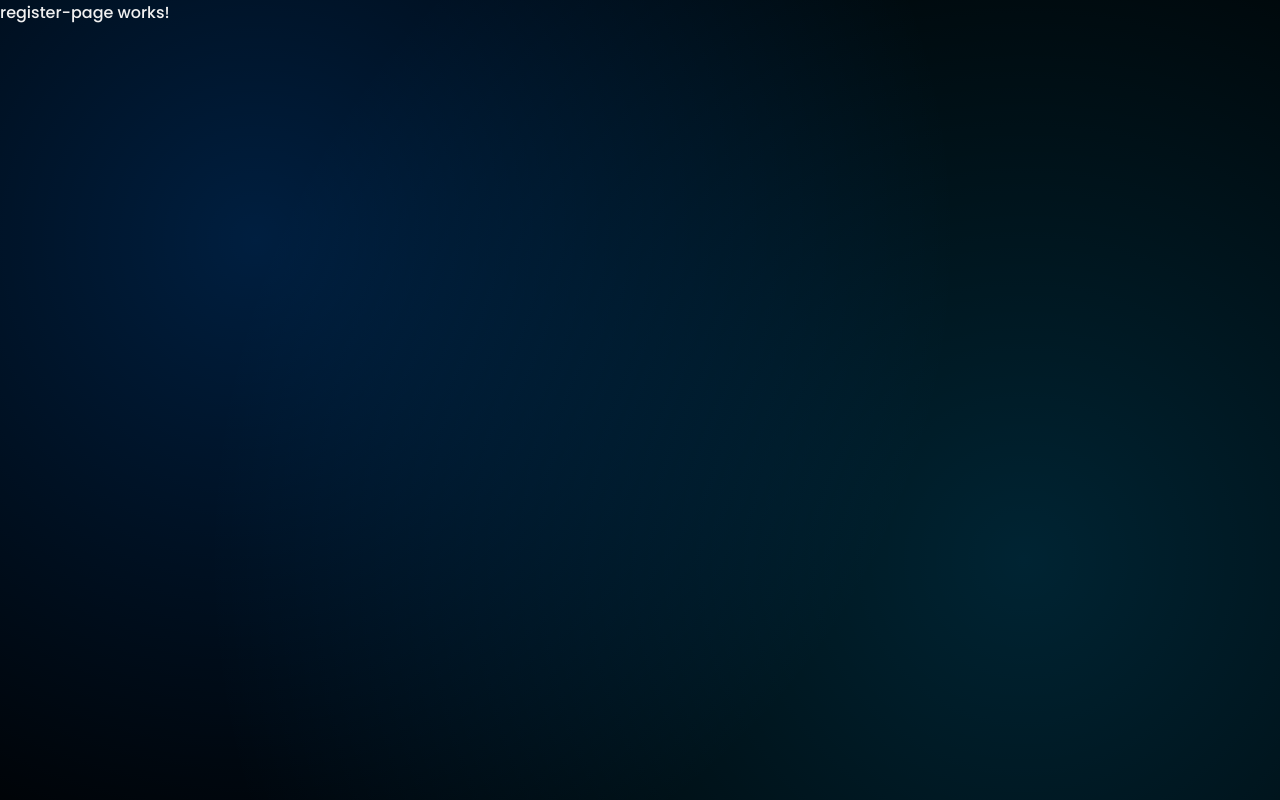
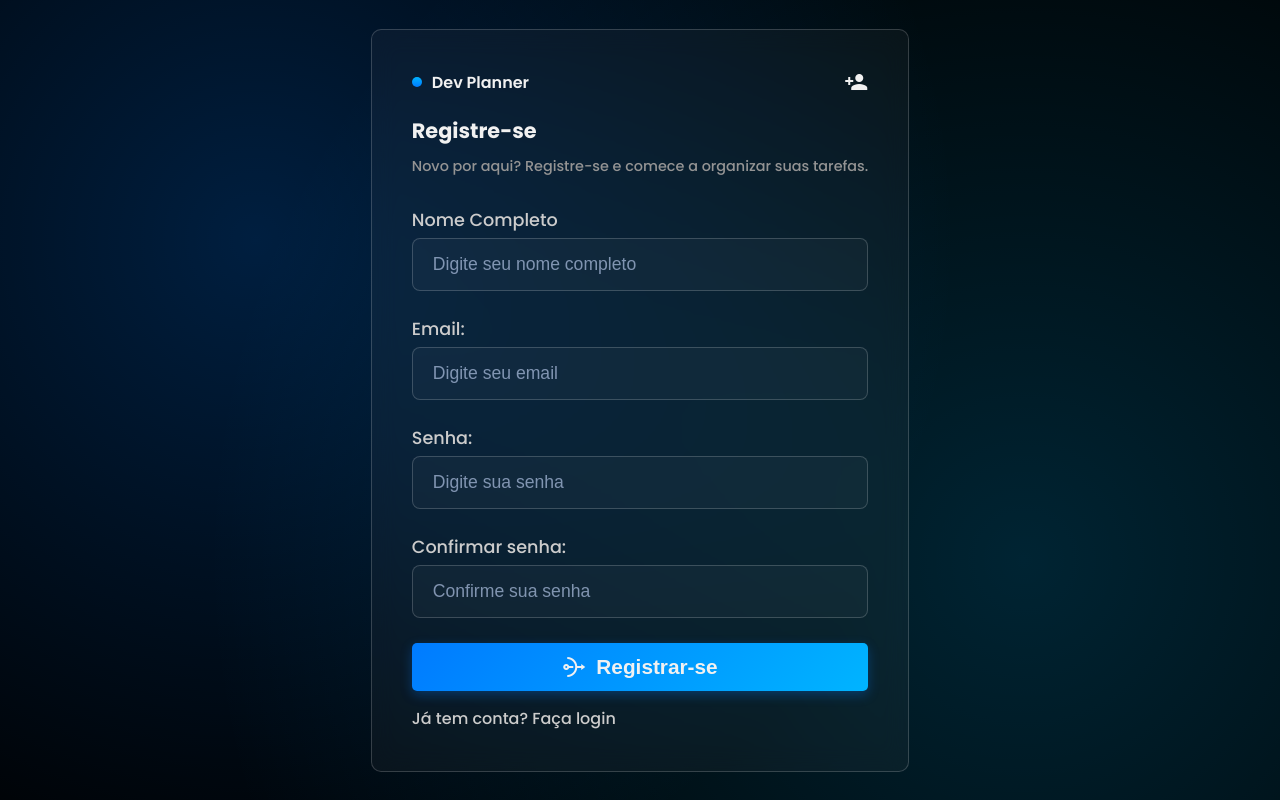
Before and after one commit to RodriguesGS/DevPlanner, an Angular app: page /register in a window 1280 px wide. Built offline with nearby package versions, Linux system fonts and the light colour scheme.

Commit message:
feat: add tela de registre-se

```diff
--- /dev/null
+++ b/src/app/features/auth/ui/forgot-password/forgot-password.component.html
@@ -0,0 +1 @@
+<p>forgot-password works!</p>
--- a/src/app/features/auth/ui/register-page/register-page.component.html
+++ b/src/app/features/auth/ui/register-page/register-page.component.html
@@ -1 +1,55 @@
-<p>register-page works!</p>
+<div class="container">
+    <header class="register-header">
+        <div class="header">
+            <span class="circle-header"></span>
+            <h1>Dev Planner</h1>
+        </div>
+        <mat-icon class="icon">person_add</mat-icon>
+    </header>
+
+    <h2 class="login-subtitle">Registre-se</h2>
+
+    <p class="text-info">Novo por aqui? Registre-se e comece a organizar suas tarefas.</p>
+
+    <form class="forms">
+        <label for="fullName">Nome Completo</label>
+        <input
+            type="text"
+            id="fullName"
+            placeholder="Digite seu nome completo"
+            required
+            >
+
+        <label for="email">Email:</label>
+        <input
+            type="email"
+            id="email"
+            placeholder="Digite seu email"
+            required
+            autocomplete="email">
+
+        <label for="password">Senha:</label>
+        <input
+            type="password"
+            id="password"
+            placeholder="Digite sua senha"
+            required
+            autocomplete="current-password">
+
+        <label for="confirmPassword">Confirmar senha:</label>
+        <input
+            type="password"
+            id="confirmPassword"
+            placeholder="Confirme sua senha"
+            required>
+
+        <button class="btn-forms">
+            <mat-icon>nat</mat-icon>
+            <span>Registrar-se</span>
+        </button>
+    </form>
+
+    <nav class="links">
+        <a routerLink="/login">Já tem conta? Faça login</a>
+    </nav>
+</div>
--- a/src/app/features/auth/ui/register-page/register-page.component.scss
+++ b/src/app/features/auth/ui/register-page/register-page.component.scss
@@ -0,0 +1,124 @@
+:host {
+    display: flex;
+    flex-direction: column;
+    align-items: center;
+    justify-content: center;
+    height: 100vh;
+
+    .container {
+        background: rgba(148, 148, 148, 0.06);
+        backdrop-filter: blur(12px);
+        border: 1px solid rgba(255, 255, 255, 0.18);
+        padding: 40px;
+        border-radius: 10px;
+
+        .register-header {
+            display: flex;
+            align-items: center;
+            justify-content: space-between;
+
+            .header {
+                display: flex;
+                align-items: center;
+                gap: 10px;
+
+                .circle-header {
+                    background: linear-gradient(to top, rgb(0, 123, 255), rgb(0, 179, 255));
+                    width: 10px;
+                    height: 10px;
+                    border-radius: 50%;
+                }
+
+                h1 {
+                    font-size: 1rem;
+                    font-weight: 600;
+                }
+            }
+
+            .icon { font-size: 1.5rem; }
+        }
+
+        .login-subtitle {
+            margin-top: 20px;
+            font-size: 1.3rem;
+        }
+
+        .text-info {
+            margin-top: 10px;
+            font-size: 0.9rem;
+            color: #949494;
+        }
+
+        .forms {
+            padding-top: 30px;
+
+            label {
+                display: block;
+                font-size: 1.1rem;
+                color: #ccc;
+            }
+
+            input {
+                width: 100%;
+                background: rgba(255, 255, 255, 0.03);
+                border: 1px solid rgba(255, 255, 255, 0.18);
+                padding: 15px 20px;
+                border-radius: 8px;
+                font-size: 1.1rem;
+                margin: 5px 0 25px;
+                transition: .3s;
+                color: #f1f1f1;
+
+                &::placeholder {
+                    color: #9db0cf;
+                    opacity: .8;
+                }
+
+                &:hover {
+                    background: rgba(255, 255, 255, 0.06);
+                    border-color: #1e90ff;
+                }
+
+                &:focus {
+                    border-color: #1e90ff;
+                    background: rgba(255, 255, 255, 0.08);
+                    box-shadow: 0 0 0 3px rgba(30, 144, 255, 0.3);
+                    outline: none;
+                }
+            }
+
+            .btn-forms {
+                width: 100%;
+                background: linear-gradient(135deg, #007bff, #00b4ff);
+                color: #f1f1f1;
+                box-shadow: 0 4px 12px rgba(0, 123, 255, 0.3);
+                display: flex;
+                align-items: center;
+                gap: 10px;
+                justify-content: center;
+
+                &:hover {
+                    background: linear-gradient(135deg, #008cff, #00c6ff);
+                    box-shadow: 0 6px 16px rgba(0, 180, 255, 0.4);
+                }
+            }
+        }
+
+        .links {
+            display: flex;
+            justify-content: space-between;
+            padding-top: 15px;
+
+            a {
+                font-size: 1rem;
+                color: #ccc;
+                transition: .3s;
+
+                &:hover {
+                    text-decoration: underline;
+                    color: #f1f1f1;
+                }
+            }
+        }
+    }
+}
```
Also changed, not shown: src/app/features/auth/ui/forgot-password/forgot-password.component.ts (added, +11 -0 lines), src/app/features/auth/ui/register-page/register-page.component.ts (+6 -1 lines), src/app/features/auth/ui/forgot-password/forgot-password.component.scss (added), 1 other file (tests, documents, lock files or other folders).
